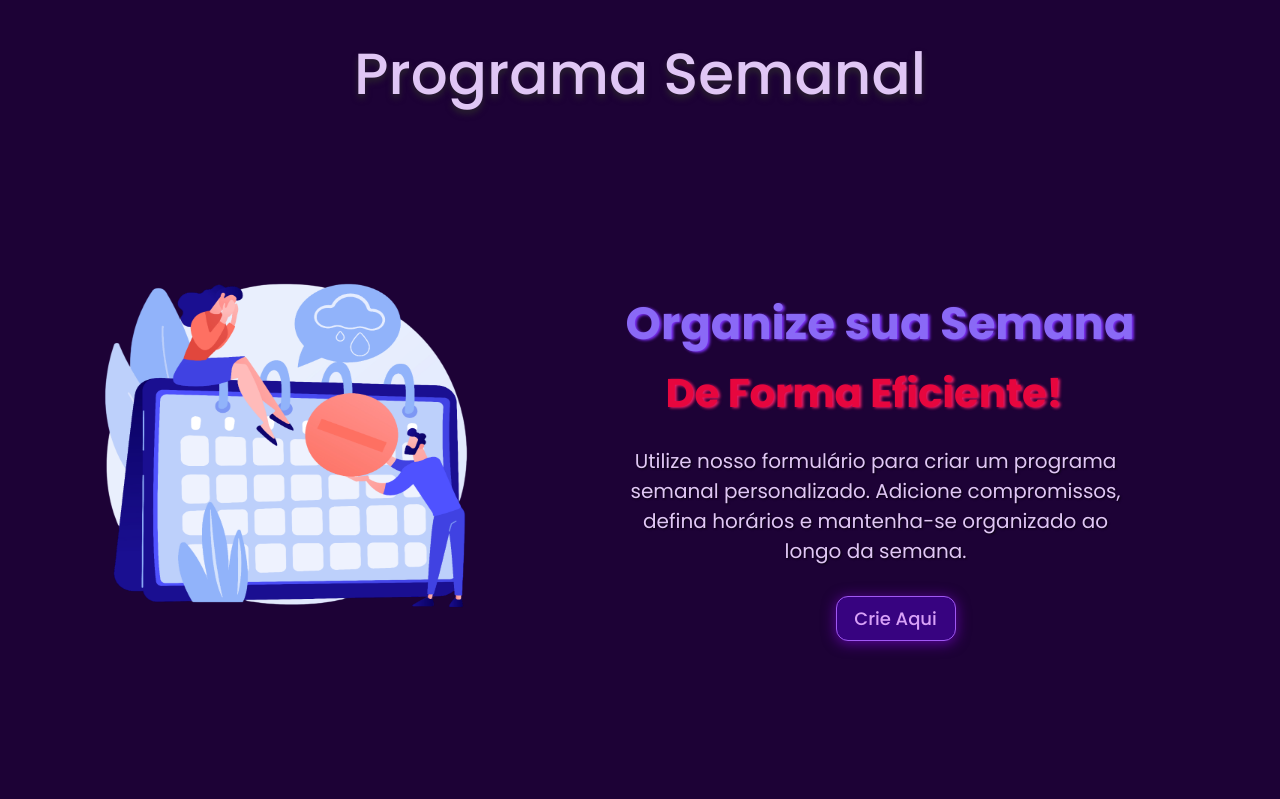
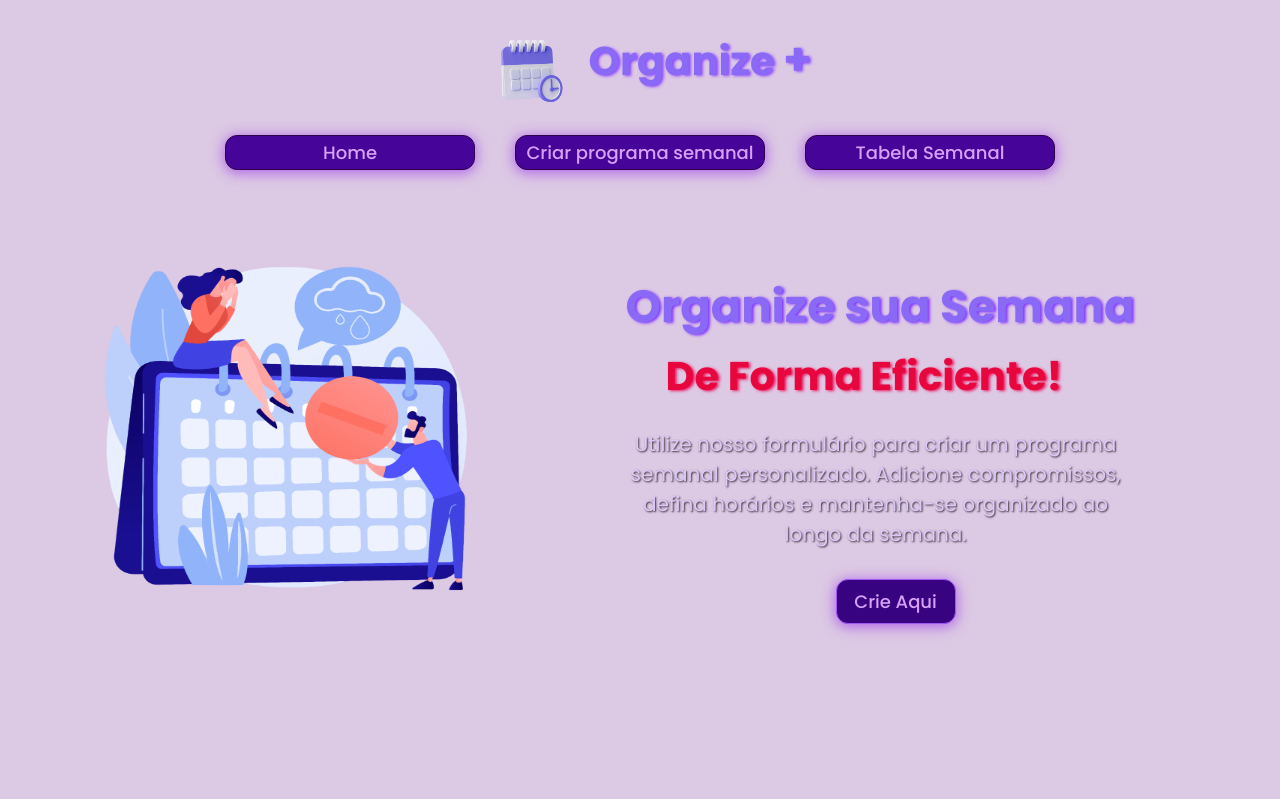
Before and after one commit to Pedrozac0789/Agenda, a plain HTML site: page Front-End/ProgramaSemanal/index.html in a window 1280 px wide. Shown: the top 799 px of the page. Drawn offline with Linux system fonts and the light colour scheme; no server answers.

Commit message:
Atualiza estrutura do cabeçalho e navegação; altera estilos e corrige caminho do .gitignore

```diff
--- a/Front-End/ProgramaSemanal/index.html
+++ b/Front-End/ProgramaSemanal/index.html
@@ -5,12 +5,40 @@
     <meta name="viewport" content="width=device-width, initial-scale=1.0" />
     <link rel="stylesheet" href="./style.css" />
 
+
+
     <title>Crie um Programa Semanal</title>
   </head>
   <body>
-    <header>
-      <h1 class="title-header">Programa Semanal</h1>
+     <header>
+      <section class="logo">
+        <img src="../assets/img1.png" alt="" />
+        <h1>Organize <span>+</span></h1>
+      </section>
+
+      <nav>
+        <ul>
+          <li>
+           <a href="../index.html"> <button class="btn-header" type="button">Home</button></a>
+          </li>
+          <li>
+            <a href="./ProgramaSemanal/index.html"
+              ><button class="btn-header" type="button">
+                Criar programa semanal
+              </button></a
+            >
+          </li>
+          <li>
+            <a href="#h2">
+            <button class="btn-header" type="button" onclick="openWeek()">
+              Tabela Semanal
+            </button>
+            </a>
+          </li>
+        </ul>
+      </nav>
     </header>
+
     <main>
       <section class="card-home">
         <div class="img-home">
@@ -60,7 +88,7 @@
           </form>
         </div>
       </section>
-      <button class="btnVoltar"><a href="../index.html">Voltar</a></button>
+
     </main>
     <script src="../scripts/script.js"></script>
   </body>
--- a/Front-End/ProgramaSemanal/style.css
+++ b/Front-End/ProgramaSemanal/style.css
@@ -9,13 +9,80 @@
 }
 
 body {
-  background-color:  rgb(29, 2, 54);
+    background-color: #dcc9e4;
+  /* background-color:  rgb(29, 2, 54); */
   display: flex;
   flex-direction: column;
   gap: 75px;
   justify-content: center;
   align-items: center;
 }
+
+* HEADER */
+header{
+  display: flex;
+  align-items: center;
+  justify-content: center;
+  flex-direction: column;
+  background-color: rgb(62, 3, 97);
+  width: 100%;
+  height: 150px;
+  box-shadow: rgba(0, 0, 0, 0.24) 0px 3px 8px;
+}
+
+h1 {
+  margin-bottom: 15px;
+  font-size: 40px;
+  color: #8a69f6;
+  text-shadow: 2px 1px 3px hsl(263, 98%, 64%);
+}
+
+h1 span {
+  color: #8a69f6;
+  font-weight: 700;
+  font-size: 45px;
+}
+
+nav ul {
+  display: flex;
+  align-items: center;
+  justify-content: center;
+  text-align: center;
+}
+
+li {
+  list-style: none;
+}
+
+/* BOTÃO HEADER */
+.btn-header {
+  color: rgb(216, 161, 247);
+  margin: 0 20px;
+  font-size: 18px;
+  font-weight: 500;
+  background-color: #460498;
+  border-radius: 12px;
+  border: 1px solid #2e014b;
+  margin-bottom: 20px;
+  box-shadow: 0px 2px 13px 1px #8908ec84;
+  width: 250px;
+  height: 35px;
+}
+/* LOGO / IMAGEM */
+.logo {
+  display: flex;
+  justify-content: center;
+  align-items: center;
+}
+
+.logo img {
+  margin-top: 20px;
+  width: 120px;
+  height: 100px;
+  margin-bottom: 15px;
+}
+
+
 
 .title-header{
   color: #e0c6f5;
```
Also changed, not shown: Front-End/index.html (+1 -1 lines), 1 other file.
